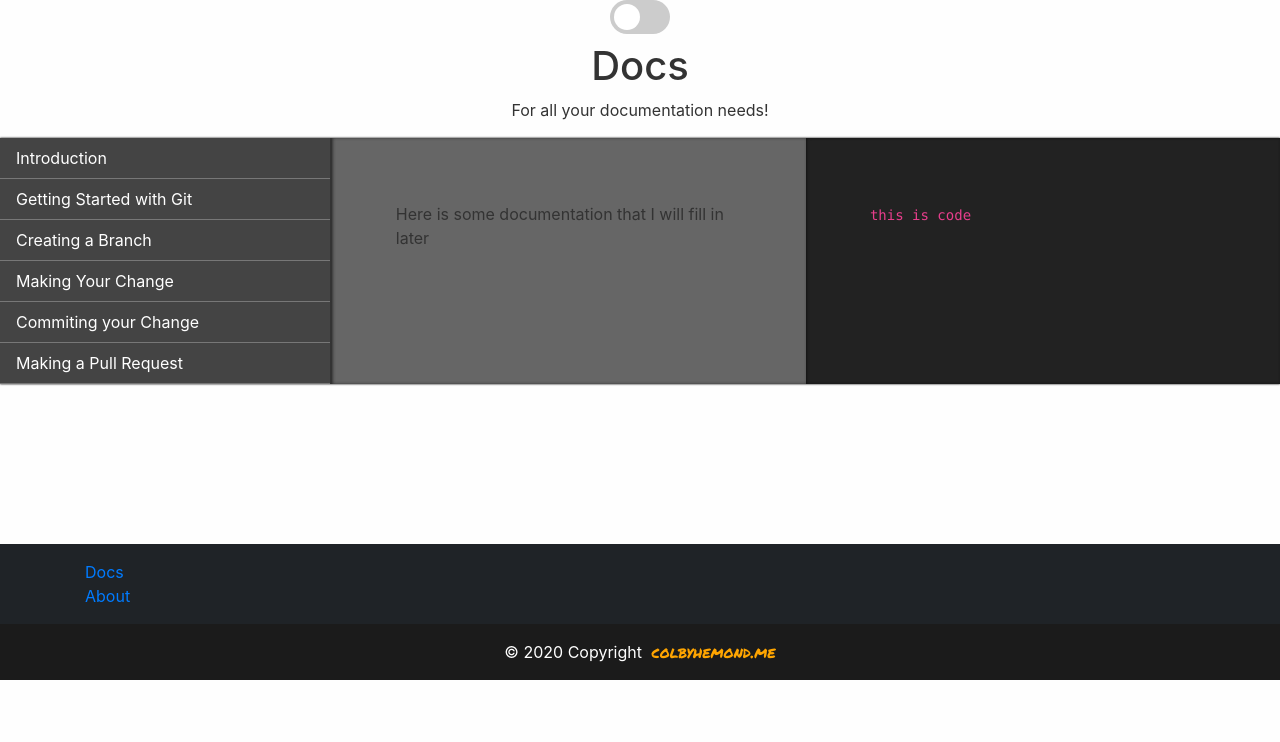
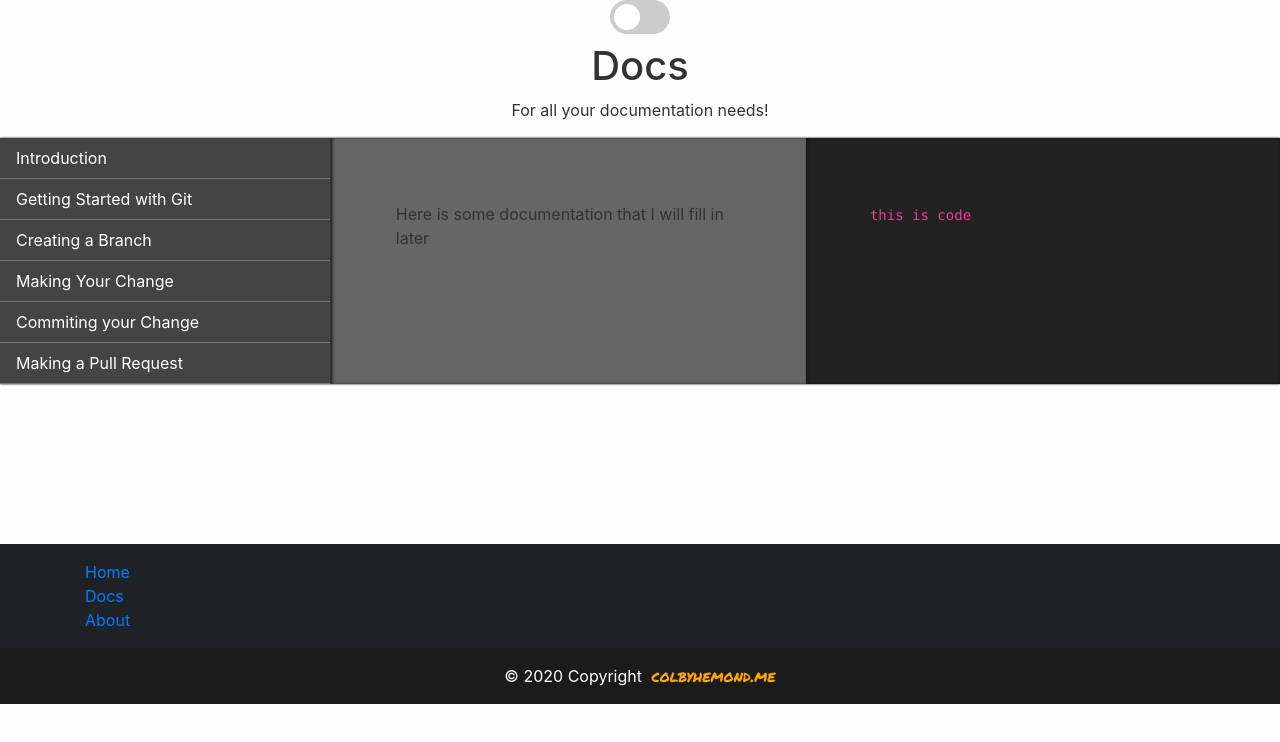
Before and after one commit to chemond/easy-contribute, a plain HTML site: page docs.html in a window 1280 px wide. Drawn offline with nearby package versions, Linux system fonts and the light colour scheme.

Commit message:
add home link to footer

```diff
--- a/docs.html
+++ b/docs.html
@@ -62,8 +62,9 @@
     </container>
     <footer class="page-footer">
         <div class="container d-flex flex-column justify-content-center m-auto py-3">
-            <a href="/docs" class="flex-fill">Docs</a>
-            <a href="/about" class="flex-fill">About</a>
+            <a href="/index.html" class="flex-fill">Home</a>
+            <a href="/docs.html" class="flex-fill">Docs</a>
+            <a href="/about.html" class="flex-fill">About</a>
         </div>
         <div class="footer-copyright text-center py-3">
           <span>© 2020 Copyright</span>
```
Also changed, not shown: index.html (+1 -0 lines), 1 other file.
